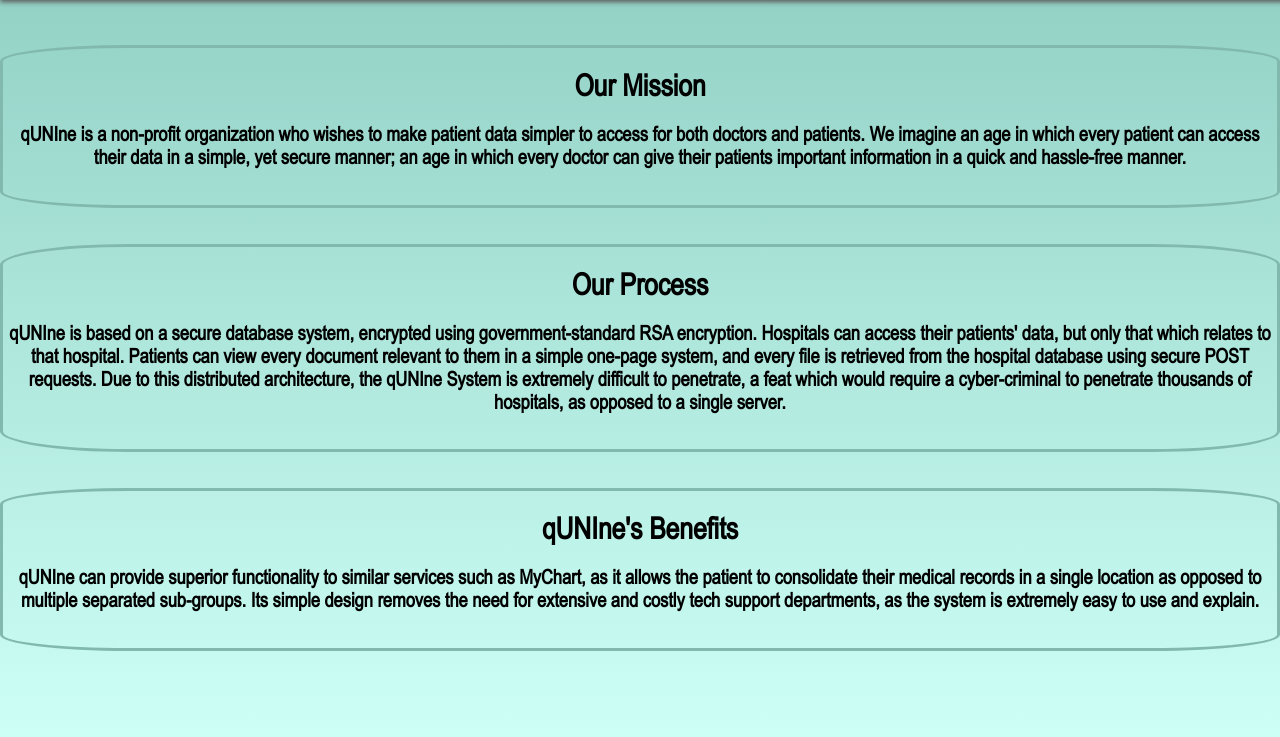
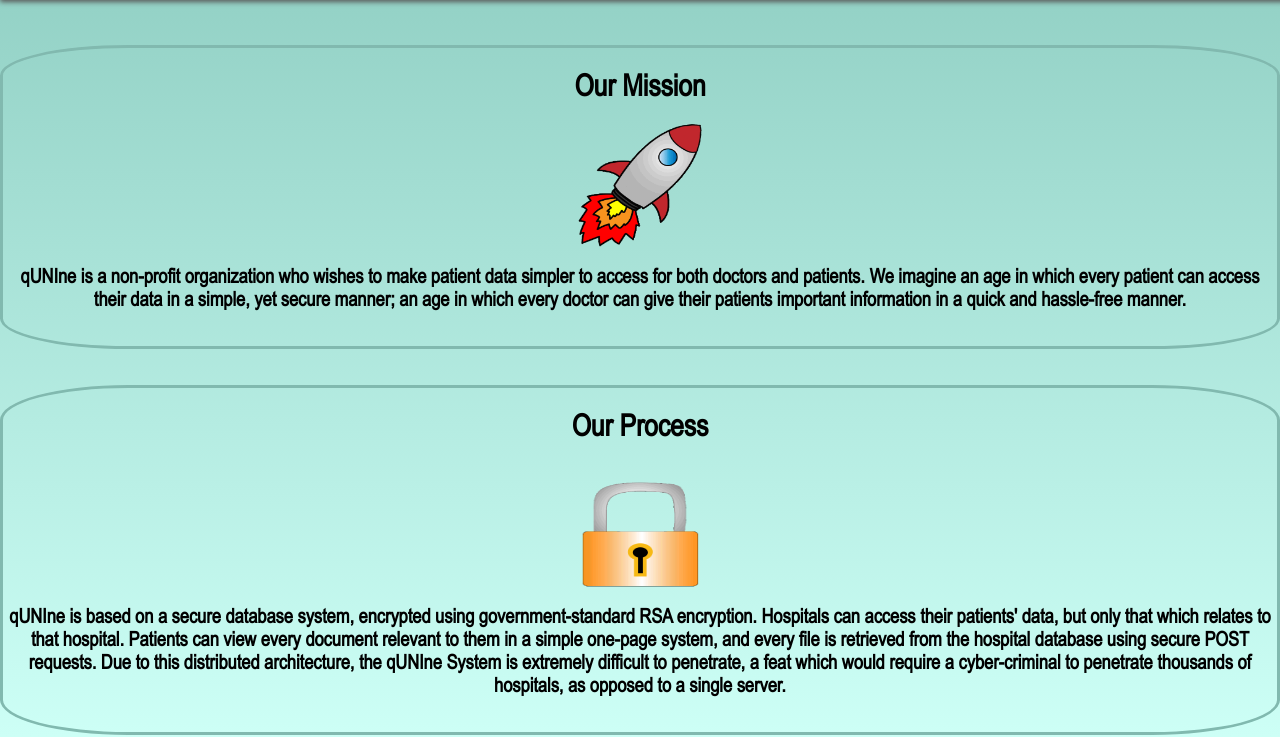
Before and after one commit to Qunine/qunine.github.io, a plain HTML site: page index.html in a window 1280 px wide. Shown: the part 63-800 px from the top of the page. Drawn offline with Linux system fonts and the light colour scheme.

Commit message:
add imgs

```diff
--- a/index.html
+++ b/index.html
@@ -206,6 +206,7 @@
     <columnheading>
         <h1>Our Mission</h1>
         <link rel="stylesheet" type="text/css" href="styles/main.css">
+        <img src='images/mission.gif'>
     </columnheading>
     <column>
         <h1>qUNIne is a non-profit organization who wishes to make patient data simpler to access for both doctors
@@ -222,6 +223,7 @@
     <columnheading>
         <h1>Our Process</h1>
         <link rel="stylesheet" type="text/css" href="styles/main.css">
+        <img src='images/process.gif'>
     </columnheading>
 
     <column>
@@ -242,6 +244,7 @@
     <columnheading>
         <h1>qUNIne's Benefits</h1>
         <link rel="stylesheet" type="text/css" href="styles/main.css">
+        <img src='images/benefits.gif'>
     </columnheading>
 
     <column>
--- a/styles/main.css
+++ b/styles/main.css
@@ -141,3 +141,10 @@ h2 a {
   text-decoration: none;
   color: black;
 }
+columnheading img {
+  margin-left: auto;
+  margin-right: auto;
+  height: 128px;
+  width: 128px;
+  display: block;
+}
```
Also changed, not shown: images/benefits.gif (added), images/mission.gif (added), images/process.gif (added).
